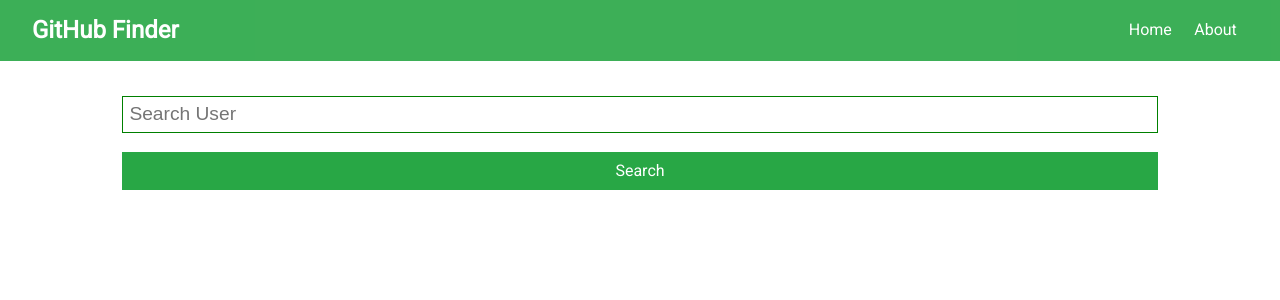
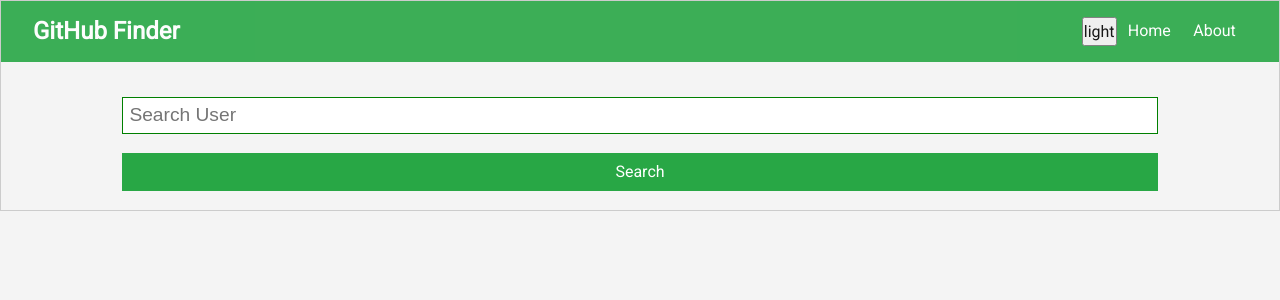
Before and after one commit to rinaksor/ksorrina-midterm3-react, a React (Create React App) app: page / in a window 1280 px wide. Shown: the top 300 px of the page. Built offline with nearby package versions, Linux system fonts and the light colour scheme.

Commit message:
finish dark mode

```diff
--- a/src/App.js
+++ b/src/App.js
@@ -3,9 +3,13 @@
 import "./App.css";
 import Home from "./components/layout/Home";
 import Navbar from "./components/layout/Navbar";
+import { useStore } from "./components/store";
 const App = () => {
+  const [state] = useStore();
+  const mode = state.mode;
+  document.body.className = mode === "dark" ? "bg-dark" : "bg-light";
   return (
-    <div className="App">
+    <div className={`App ${mode}`}>
       <Router>
         <Navbar />
         <Home />
--- a/src/components/layout/Navbar.js
+++ b/src/components/layout/Navbar.js
@@ -1,6 +1,17 @@
 import React from "react";
 import { Link } from "react-router-dom";
+import { useStore, actions } from "../store";
+import { useState } from "react";
+
 const Navbar = () => {
+  const [state, dispatch] = useStore();
+  const [mode, setMode] = useState(state.mode);
+
+  const handleOnClick = () => {
+    const newMode = mode === "light" ? "dark" : "light";
+    setMode(newMode);
+    dispatch(actions.setMode(newMode));
+  };
   return (
     <nav className="navbar bg-success">
       <h1>
@@ -8,6 +19,7 @@
       </h1>
       <ul>
         <li>
+          <button onClick={handleOnClick} >{mode}</button>
           <Link to="/">Home</Link>
           <Link to="/about">About</Link>
         </li>
```
